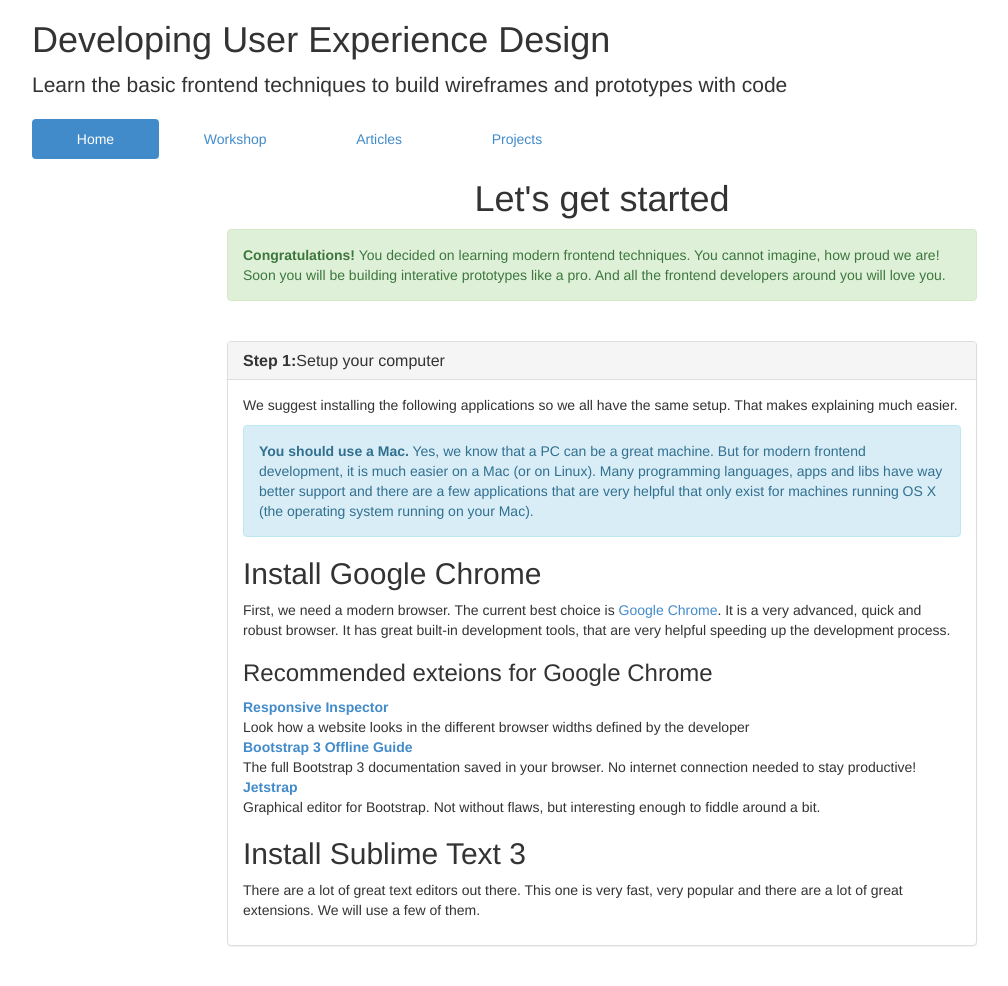
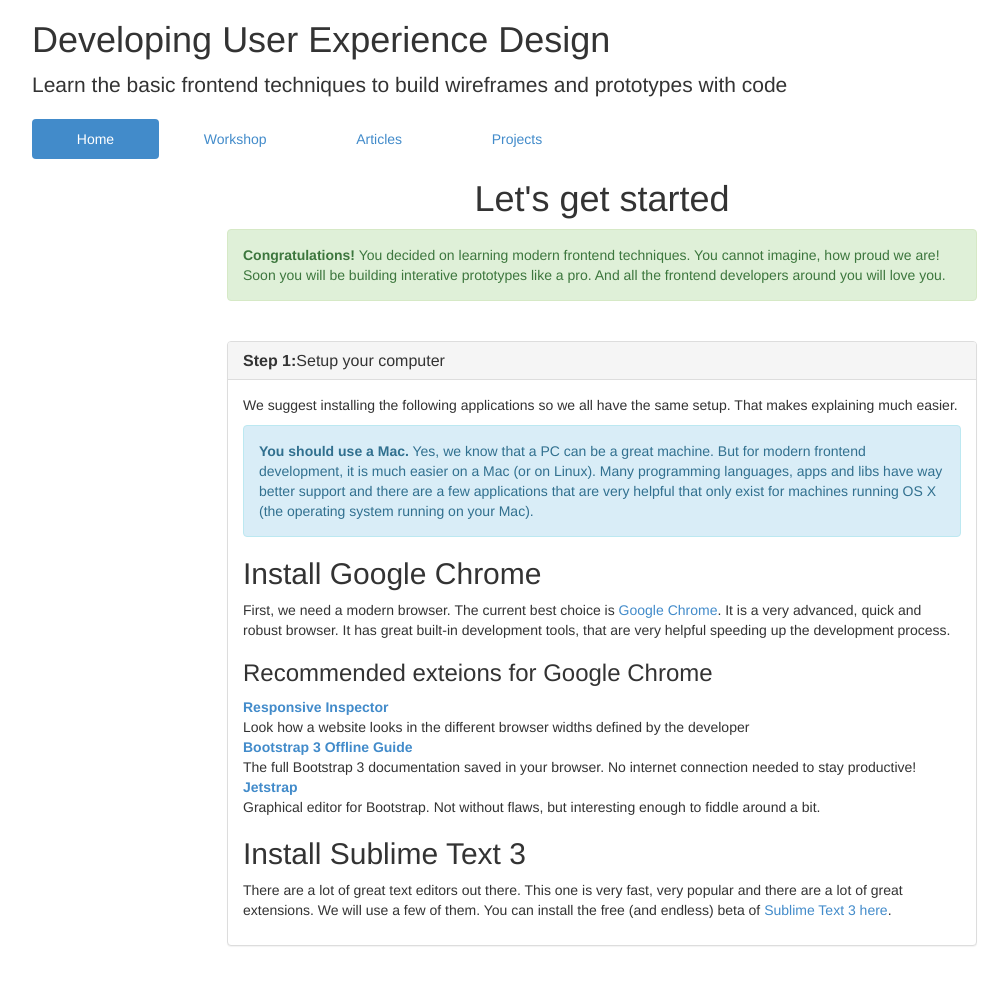
Before and after one commit to developinguxd/developinguxd.github.io, a Jekyll site: the page built from index.html, in a window 1280 px wide. Shown: the whole page, without its empty margins (38-1046 px from the left). Built offline with Jekyll 4.4.1, drawn with Linux system fonts in a browser that asks for light colours.

Commit message:
Update sublime link. Change variable back to page.urls (plural)

```diff
--- a/index.html
+++ b/index.html
@@ -2,9 +2,9 @@
 layout: default
 title: Developing User Experience Design
 
-url:
+urls:
     bs: http://getbootstrap.com
-    subl: http://sublime-text.com
+    subl: http://www.sublimetext.com/3
     chrome: http://google.com/chrome
     chrome-responsive: https://chrome.google.com/webstore/detail/responsive-inspector/memcdolmmnmnleeiodllgpibdjlkbpim
     chrome-bootstrap-offline: https://chrome.google.com/webstore/detail/bootstrap-3-offline-guide/gaojaekjdcfbdfiiggmklaocglaknnkd
@@ -39,19 +39,19 @@ url:
       <p class="alert alert-info"><strong>You should use a Mac.</strong> Yes, we know that a PC can be a great machine. But for modern frontend development, it is much easier on a Mac (or on Linux). Many programming languages, apps and libs have way better support and there are a few applications that are very helpful that only exist for machines running OS X (the operating system running on your Mac).
       </p>
       <h1 class="h2">Install Google Chrome</h1>
-       <p>First, we need a modern browser. The current best choice is <a href="{{page.url.chrome}}" target="_blank">Google Chrome</a>. It is a very advanced, quick and robust browser. It has great built-in development tools, that are very helpful speeding up the development process.</p>
+       <p>First, we need a modern browser. The current best choice is <a href="{{page.urls.chrome}}" target="_blank">Google Chrome</a>. It is a very advanced, quick and robust browser. It has great built-in development tools, that are very helpful speeding up the development process.</p>
        <h2 class="h3">Recommended exteions for Google Chrome</h2>
        <dl>
-         <dt><a href="{{page.url.chrome-responsive}}">Responsive Inspector</a></dt>
+         <dt><a href="{{page.urls.chrome-responsive}}">Responsive Inspector</a></dt>
          <dd>Look how a website looks in the different browser widths defined by the developer</dd>
-         <dt><a href="{{page.url.chrome-bootstrap-offline}}">Bootstrap 3 Offline Guide</a></dt>
+         <dt><a href="{{page.urls.chrome-bootstrap-offline}}">Bootstrap 3 Offline Guide</a></dt>
          <dd>The full Bootstrap 3 documentation saved in your browser. No internet connection needed to stay productive!</dd>
-         <dt><a href="{{page.url.chrome-jetstrap}}">Jetstrap</a></dt>
+         <dt><a href="{{page.urls.chrome-jetstrap}}">Jetstrap</a></dt>
          <dd>Graphical editor for Bootstrap. Not without flaws, but interesting enough to fiddle around a bit.</dd>
        </dl>
        <p></p>
       <h1 class="h2">Install Sublime Text 3</h1>
-       <p>There are a lot of great text editors out there. This one is very fast, very popular and there are a lot of great extensions. We will use a few of them.  </p>
+       <p>There are a lot of great text editors out there. This one is very fast, very popular and there are a lot of great extensions. We will use a few of them.  You can install the free (and endless) beta of <a href="{{page.urls.subl}}">Sublime Text 3 here</a>.</p>
      </section>
    </section>
  </div>
```
